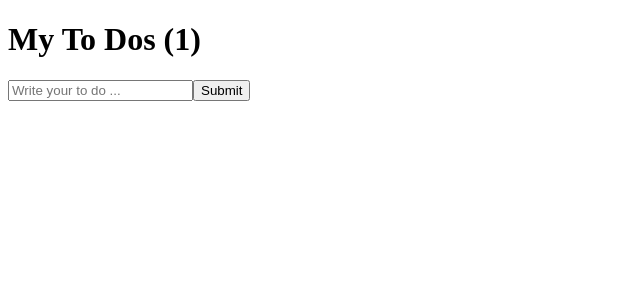
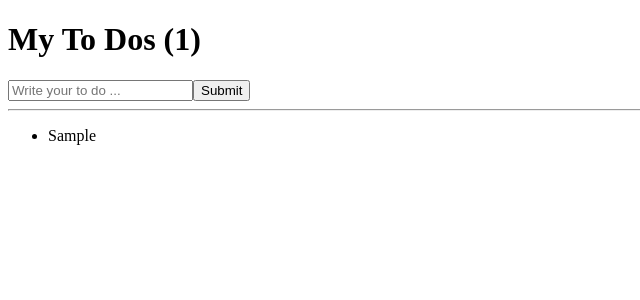
Before and after one commit to moonssa/react-for-moon2, a React (Create React App) app: page / in a window 1280 px wide. Both pictures are taken after typing "Sample" into the empty fields and a click on the button "Submit". Shown: the top 300 px of the page, without its empty margins (0-640 px from the left). Built offline with nearby package versions, Linux system fonts and the light colour scheme.

Commit message:
todo list part2

```diff
--- a/src/App.js
+++ b/src/App.js
@@ -23,6 +23,12 @@ function App() {
         />
         <button>Submit </button>
       </form>
+      <hr />
+      <ul>
+        {toDos.map((item, index) => (
+          <li key={index}>{item}</li>
+        ))}
+      </ul>
     </div>
   );
 }
```
